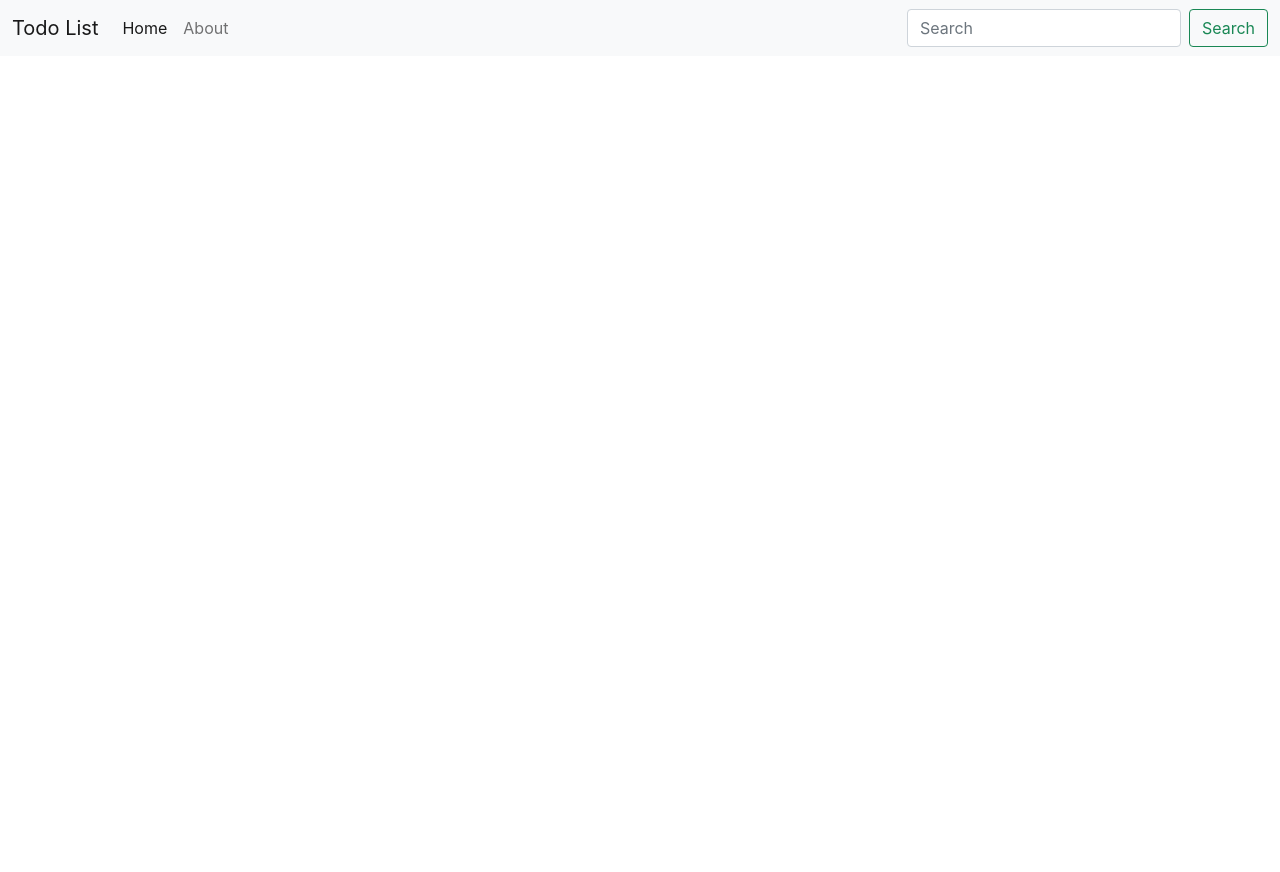
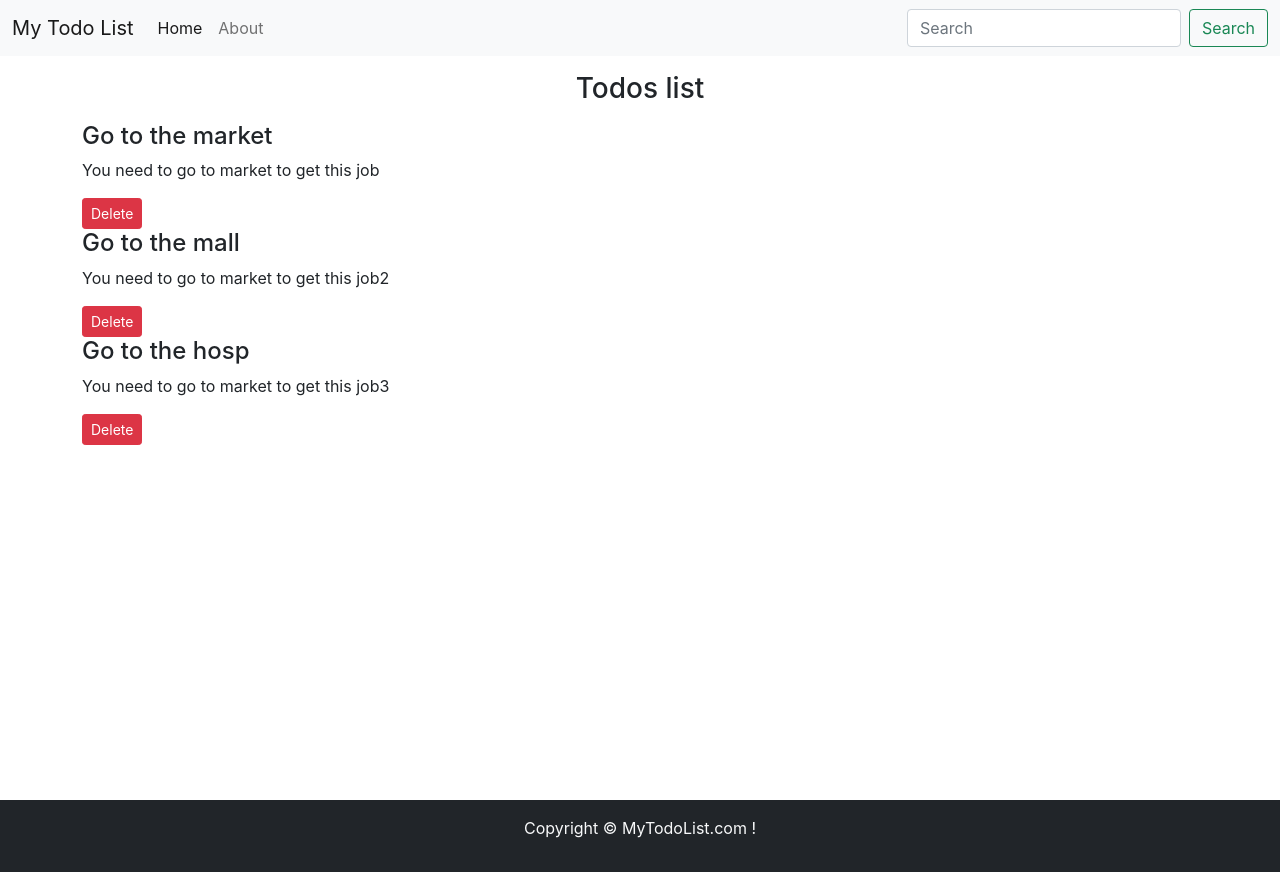
Before and after one commit to rnzid/Todo-list-react, a React (Create React App) app: page / in a window 1280 px wide. Before the commit the page ends 800 px from the top, so only its background shows below. Built offline with nearby package versions, Linux system fonts and the light colour scheme.

Commit message:
working on main and footer model

```diff
--- a/src/App.js
+++ b/src/App.js
@@ -1,11 +1,38 @@
-import logo from './logo.svg';
 import './App.css';
 import Header from "./MyComponents/Header";
+import {Todos} from "./MyComponents/Todos";
+import {Footer} from "./MyComponents/Footer";
+import { useState } from 'react';
 
 function App() {
+    const onDelete = (todo)=>{
+        console.log("I am onDelete",todo);
+        setTodos(todos.filter((e)=>{
+            return e!==todo;
+        }))
+    }
+    const [todos, setTodos] = useState( [
+        {
+            sno:1,
+            title:"Go to the market",
+            desc:"You need to go to market to get this job"
+        },
+        {
+            sno:2,
+            title:"Go to the mall",
+            desc:"You need to go to market to get this job2"
+        },
+        {
+            sno:3,
+            title:"Go to the hosp",
+            desc:"You need to go to market to get this job3"
+        },
+    ])
     return (
         <>
-            <Header/>
+            <Header title="My Todo List" />
+            <Todos todos={todos} onDelete={onDelete} />
+            <Footer/>
         </>
     );
 }
--- /dev/null
+++ b/src/MyComponents/Footer.js
@@ -0,0 +1,16 @@
+import React from 'react'
+
+export const Footer = () => {
+  let footerstyle = {
+    position: "absolute",
+    top: "100vh",
+    width:" 100%"
+  }
+  return (
+    <footer className='bg-dark text-light py-3' style={footerstyle}>
+      <p className='text-center'>
+      Copyright &copy; MyTodoList.com !
+      </p>
+      </footer>
+  )
+}
--- a/src/MyComponents/Header.js
+++ b/src/MyComponents/Header.js
@@ -1,11 +1,12 @@
 import React from 'react'
+import PropTypes from 'prop-types'
 
-export default function Header() {
+export default function Header(props) {
   return (
     <div>
         <nav className="navbar navbar-expand-lg navbar-light bg-light">
     <div className="container-fluid">
-        <a className="navbar-brand" href="#">Todo List</a>
+        <a className="navbar-brand" href="#">{props.title}</a>
         <button className="navbar-toggler" type="button" data-bs-toggle="collapse" data-bs-target="#navbarTogglerDemo02" aria-controls="navbarTogglerDemo02" aria-expanded="false" aria-label="Toggle navigation">
             <span className="navbar-toggler-icon"></span>
         </button>
@@ -28,3 +29,13 @@
 </div>
   )
 }
+
+Header.defaultProps = {
+    title: "Your title Here",
+    searchBar: true
+}
+
+Header.prototype = {
+    title: PropTypes.string,
+    searchBar: PropTypes.bool.isRequired
+}
--- /dev/null
+++ b/src/MyComponents/TodoItem.js
@@ -0,0 +1,13 @@
+import React from 'react'
+
+export const TodoItem = ({todo,onDelete}) => {
+  return (
+    <div>
+      <h4>
+        {todo.title}
+      </h4>
+      <p>{todo.desc}</p>
+      <button className='btn btn-sm btn-danger' onClick={()=>{onDelete(todo)}}>Delete</button>
+    </div>
+  )
+}
--- /dev/null
+++ b/src/MyComponents/Todos.js
@@ -0,0 +1,15 @@
+import React from 'react'
+import {TodoItem} from "./TodoItem";
+
+
+
+export const Todos = (props) => {
+  return (
+    <div className='container'>
+      <h3 className='text-center my-3'>Todos list</h3>
+      {props.todos.length===0?"No todos to display" :
+      props.todos.map((todo)=>{return(<TodoItem todo={todo} key={todo.sno} onDelete={props.onDelete}/>)})}
+
+    </div>
+  )
+}
```
